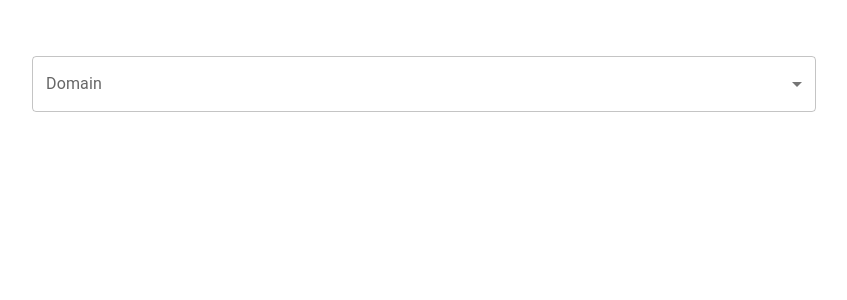
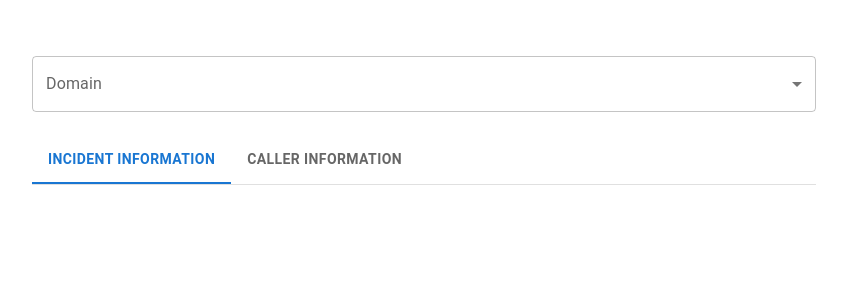
Before and after one commit to AlachuaCountyApps/service-request-cityworks, a React (Create React App) app: page / in a window 1280 px wide. Shown: the top 300 px of the page, without its empty margins (216-1063 px from the left). Built offline with nearby package versions, Linux system fonts and the light colour scheme.

Commit message:
Incident and Caller tabs

```diff
--- a/package.json
+++ b/package.json
@@ -6,6 +6,7 @@
     "@emotion/react": "^11.7.1",
     "@emotion/styled": "^11.6.0",
     "@mui/icons-material": "^5.4.1",
+    "@mui/lab": "^5.0.0-alpha.68",
     "@mui/material": "^5.4.1",
     "@testing-library/jest-dom": "^5.16.2",
     "@testing-library/react": "^12.1.2",
--- /dev/null
+++ b/src/components/CallerInformation.js
@@ -0,0 +1,5 @@
+import React from 'react';
+
+export default function CallerInformation() {
+  return <div>CallerInformation</div>;
+}
--- /dev/null
+++ b/src/components/IncidentInformation.js
@@ -0,0 +1,10 @@
+import { Grid } from '@mui/material';
+import React from 'react';
+
+export default function IncidentInformation() {
+  return (
+    <Grid container spacing={3}>
+      <Grid item xs={12}></Grid>
+    </Grid>
+  );
+}
--- a/src/pages/Home.js
+++ b/src/pages/Home.js
@@ -1,5 +1,6 @@
 import { useState } from 'react';
-import { Grid } from '@mui/material';
+import { Box, Grid, Tab } from '@mui/material';
+import { TabContext, TabList, TabPanel } from '@mui/lab';
 
 import Problem from '../components/Problem';
 import StyledDropdown from '../components/StyledDropdown';
@@ -9,6 +10,8 @@ import CallerQuestionsAnswers from '../components/CallerQuestionsAnswers';
 import problemAreaData from '../problemArea.json';
 import issuesData from '../issue.json';
 import questionsandAnswers from '../callerQuestions&Answers.json';
+import CallerInformation from '../components/CallerInformation';
+import IncidentInformation from '../components/IncidentInformation';
 
 export default function Home() {
   const [domain, setDomain] = useState('');
@@ -18,6 +21,7 @@ export default function Home() {
   const [issue, setIssue] = useState('');
   const [questionAnswers, setQuestionAnswers] = useState([]);
   const [selectedAnswers, setSelectedAnswers] = useState({});
+  const [tabValue, setTabValue] = useState('1');
 
   const handleDomainChange = (e) => {
     setDomain(e.target.value);
@@ -46,6 +50,10 @@ export default function Home() {
       ...prevVal,
       [index]: e.target.value,
     }));
+  };
+
+  const handleTabChange = (event, newValue) => {
+    setTabValue(newValue);
   };
 
   return (
@@ -89,6 +97,37 @@ export default function Home() {
           )}
         </>
       )}
+
+      <Grid item xs={12}>
+        <Box sx={{ width: '100%' }}>
+          <TabContext value={tabValue}>
+            <Box sx={{ borderBottom: 1, borderColor: 'divider' }}>
+              <TabList
+                onChange={handleTabChange}
+                textColor='primary'
+                indicatorColor='primary'
+              >
+                <Tab
+                  label='Incident Information'
+                  value='1'
+                  sx={{ fontWeight: 'bold' }}
+                />
+                <Tab
+                  label='Caller Information'
+                  value='2'
+                  sx={{ fontWeight: 'bold' }}
+                />
+              </TabList>
+            </Box>
+            <TabPanel value='1'>
+              <IncidentInformation />
+            </TabPanel>
+            <TabPanel value='2'>
+              <CallerInformation />
+            </TabPanel>
+          </TabContext>
+        </Box>
+      </Grid>
     </Grid>
   );
 }
```
Also changed, not shown: 1 other file (tests, documents, lock files or other folders).
